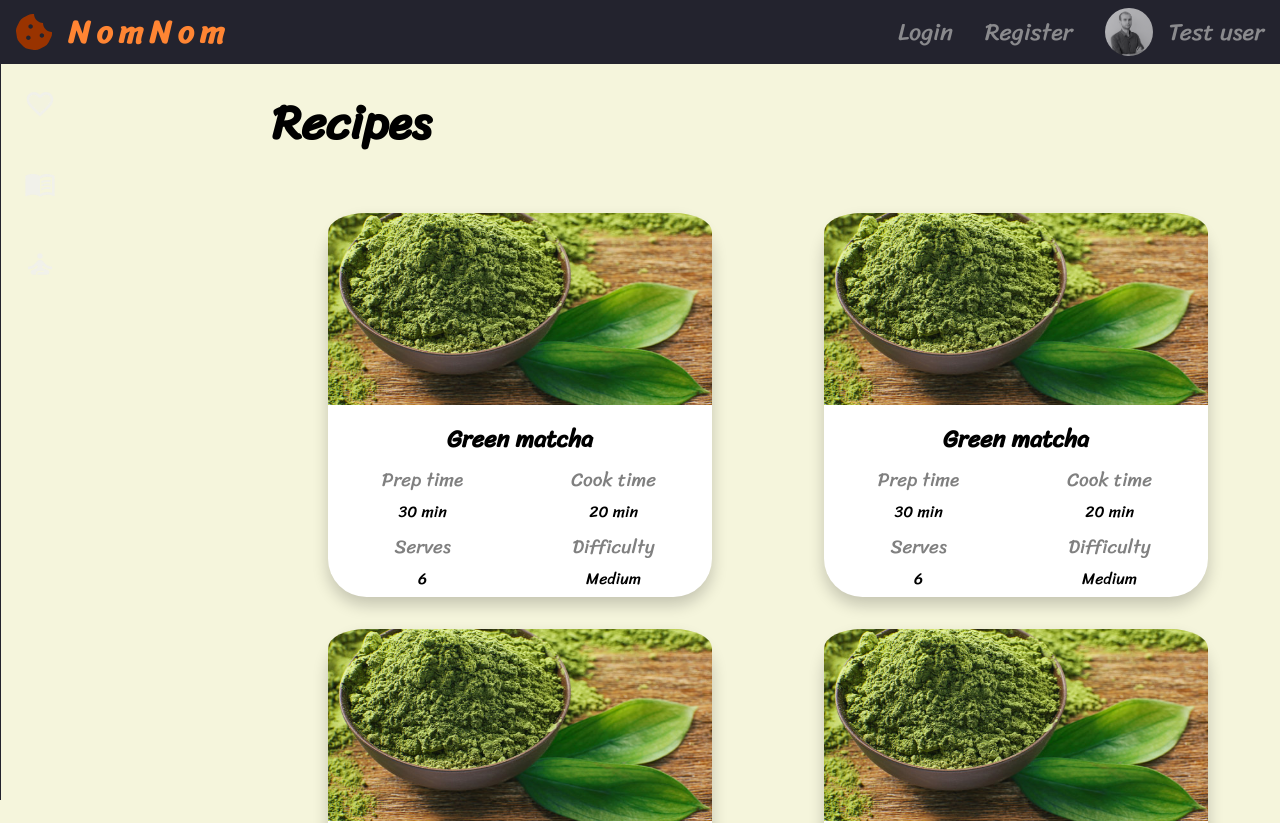
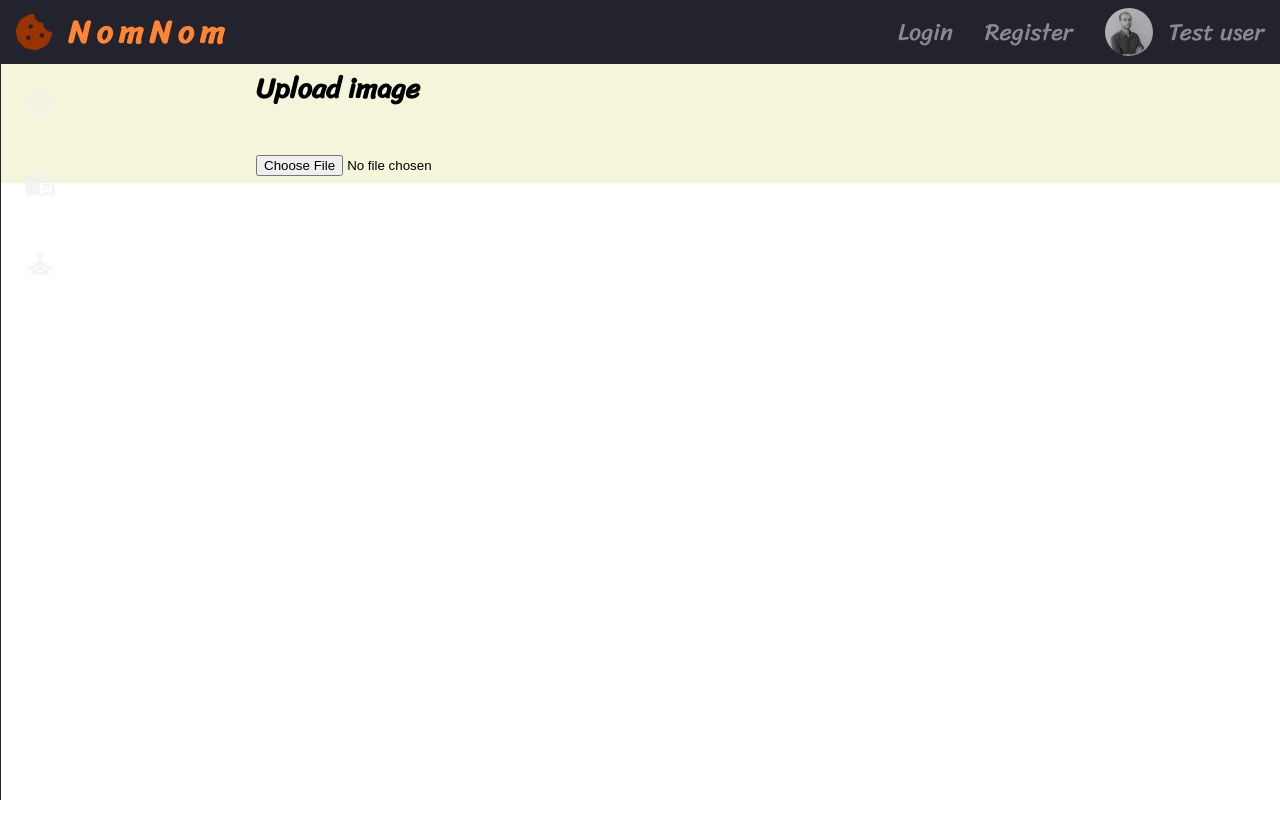
Before and after one commit to Peter-Andonov/NomNom, a React (Create React App) app in the folder client/: page / in a window 1280 px wide. Shown: the top 823 px of the page. After the commit the page ends 800 px from the top, so only its background shows below. Built offline with nearby package versions, Linux system fonts and the light colour scheme.

Commit message:
.env test

```diff
--- a/client/src/App.js
+++ b/client/src/App.js
@@ -1,15 +1,16 @@
 import React from 'react';
 import './App.css';
-import Header from './Components/Header'
-import Navbar from './Components/Navigation'
-import RecipeList from './Components/RecipeList'
+import Header from './Components/Header';
+import Navbar from './Components/Navigation';
+import RecipeList from './Components/RecipeList';
+import ImageUploader from './Components/ImageUploader';
 
 function App() {
   return (
     <div className="App">
       <Header />
       <Navbar />
-      <RecipeList />
+      <ImageUploader />
     </div>
   );
 }
--- a/client/src/Components/Header/index.js
+++ b/client/src/Components/Header/index.js
@@ -2,7 +2,6 @@ import React from 'react';
 import styles from './index.module.css';
 import { ReactComponent as CookieLogo } from '../../Images/Icons/cookie-bite-solid.svg';
 import avatar from '../../Images/avatar.jpg';
-import avatar_alt from '../../Images/avatar_alt.png';
 
 export default class Header extends React.Component {
     constructor(props) {
@@ -36,7 +35,7 @@ export default class Header extends React.Component {
 
                     <li className={styles['header-item']}>
                         <a href='/' className={styles['header-link']}>
-                        <img className={styles['profile-pic']} src={avatar} />
+                        <img className={styles['profile-pic']} src={avatar} alt='Avatar'/>
                         <span className={styles['link-text']}>Test user</span>
                         </a>
                     </li>
--- /dev/null
+++ b/client/src/Components/ImageUploader/index.js
@@ -0,0 +1,35 @@
+import React from 'react';
+import styles from './index.module.css';
+import axios from 'axios';
+
+export default class ImageUploader extends React.Component {
+    constructor(props) {
+        super(props);
+        this.state = {
+            image: '',
+            loading: false
+        }
+    }
+
+    uploadImage = async (e) => {
+        const files = e.target.files;
+        const data = new FormData();
+        data.append('file', files[0]);
+        data.append('upload_preset', 'default');
+
+        const res = await axios.post(process.env.REACT_APP_CLOUDINARY_API_BASE_URL, data);
+    }
+
+    render() {
+        return (
+            <div className={styles.wrapper}>
+                <h3>Upload image</h3>
+                <input type='file'
+                    name="File"
+                    placeholder="Upload image"
+                    onChange={this.uploadImage}
+                />
+            </div>
+        );
+    }
+}
--- /dev/null
+++ b/client/src/Components/ImageUploader/index.module.css
@@ -0,0 +1,4 @@
+.wrapper {
+    margin-top: 4rem;
+    margin-left: 16rem;
+}
--- a/client/src/Components/RecipeCard/index.js
+++ b/client/src/Components/RecipeCard/index.js
@@ -10,7 +10,7 @@ export default class RecipeCard extends React.Component {
     render() {
         return (
             <div className={styles['card']}>
-                <img className={styles['card-img']} src={matcha} />
+                <img className={styles['card-img']} src={matcha} alt='Recipe'/>
                 <h4 className={styles['card-title']} >Green matcha</h4>
                 <table className={styles['table']}>
                     <tr>
```
Also changed, not shown: 1 other file (tests, documents, lock files or other folders).
